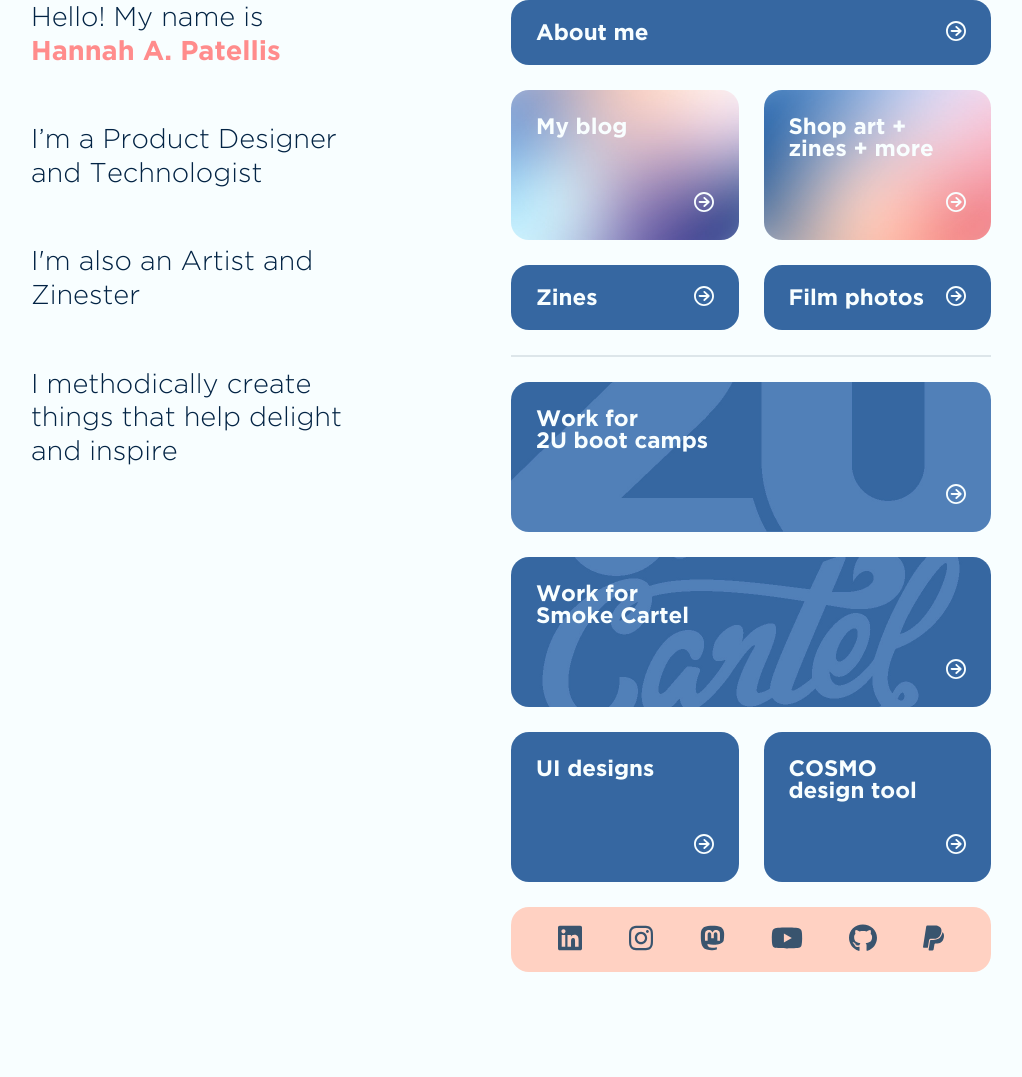
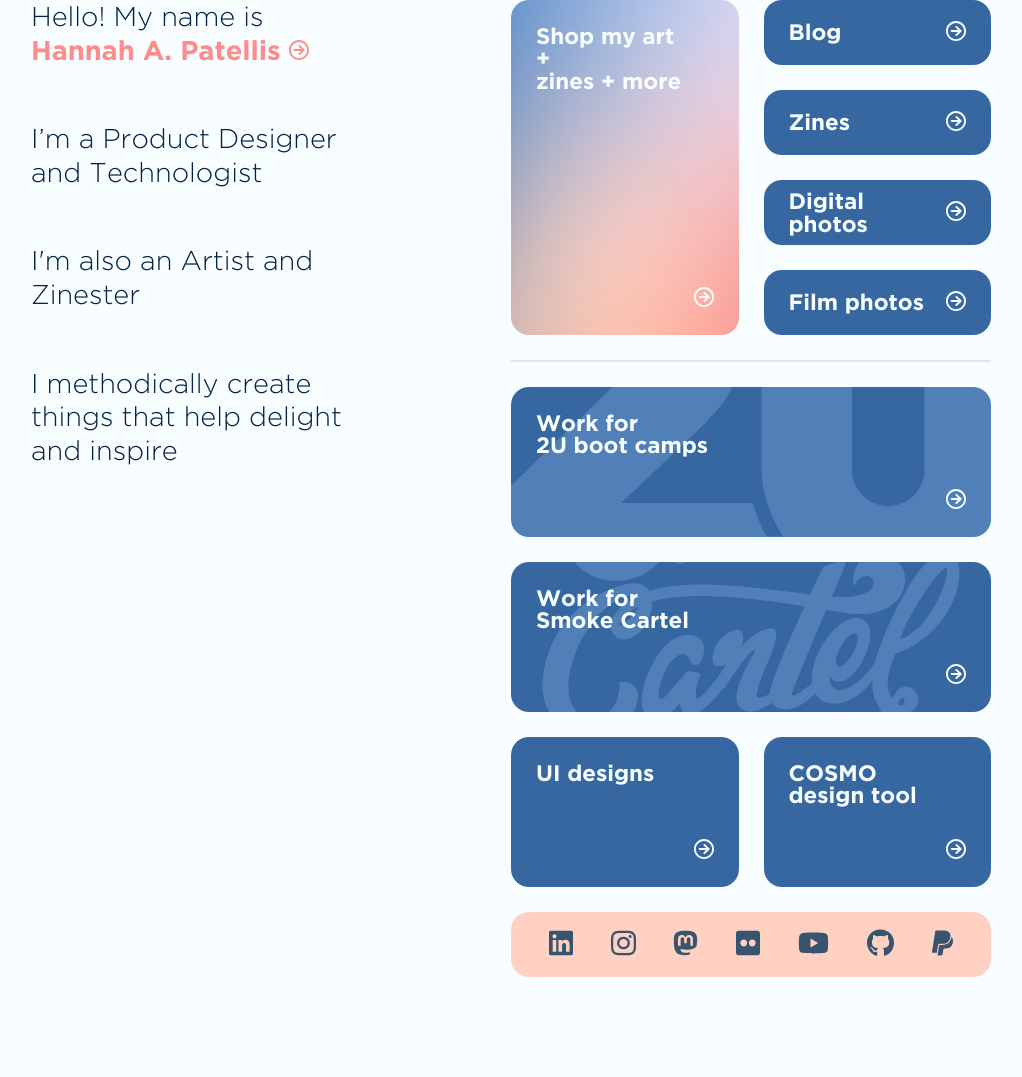
Before and after one commit to hannahpatellis/hannahap, a PHP site: page / in a window 1280 px wide. Shown: the part 232-1309 px from the top of the page, without its empty margins (129-1151 px from the left). Before the commit the page ends 1204 px from the top, so only its background shows below. Run offline with PHP 8.4, Linux system fonts and the light colour scheme.

Commit message:
Rearranged the home page, moved about link, added digital photos

```diff
--- a/about.html
+++ b/about.html
@@ -76,6 +76,9 @@
           <a rel="me" href="https://bitbang.social/@hannahpatellis" title="Hannah Patellis on Mastodon" class="social-icon">
             <img src="assets/img/social/mastodon.svg" alt="Mastodon" height="28px" />
           </a>
+          <a href="https://www.flickr.com/people/198034559@N06/" title="Hannah Patellis on Flickr" class="social-icon">
+            <img src="assets/img/social/flickr.svg" alt="Flickr" height="28px" />
+          </a>
           <a href="https://www.youtube.com/@hannahpatellis" title="Hannah Patellis on YouTube"
             class="social-icon">
             <img src="assets/img/social/youtube.svg" alt="YouTube" height="28px" />
--- a/assets/css/custom.css
+++ b/assets/css/custom.css
@@ -201,15 +201,22 @@ div#banner a.reverse-look:hover {
 .grid-home aside h1:last-child {
   padding-bottom: 0;
 }
+.grid-home aside h1 a {
+  text-decoration: none;
+}
+.grid-home aside h1 a:hover {
+  opacity: 0.7;
+}
 .grid-home section {
   grid-area: section;
   display: grid;
   grid-template-columns: 1fr 1fr;
-  grid-template-rows: 65px 150px 65px 2px 150px 150px 150px 65px;
+  grid-template-rows: 65px 65px 65px 65px 2px 150px 150px 150px 65px;
   grid-template-areas:
-    'about about'
-    'blog shop'
-    'zines film'
+    'shop blog'
+    'shop zines'
+    'shop digital'
+    'shop film'
     'spacer spacer'
     'twou twou'
     'sc sc'
@@ -265,15 +272,18 @@ div#banner a.reverse-look:hover {
   grid-area: blog;
 }
 .grid-home section div.tile-blog {
-  background-image: url('../img/grace_2.jpg');
-  background-position: bottom center;
-  background-size: cover;
-  background-color: transparent;
+  background-color: var(--haip-dblue);
 }
 .grid-home section a.tile-placement-zines {
   grid-area: zines;
 }
 .grid-home section div.tile-zines {
+  background-color: var(--haip-dblue);
+}
+.grid-home section a.tile-placement-digital {
+  grid-area: digital;
+}
+.grid-home section div.tile-digital {
   background-color: var(--haip-dblue);
 }
 .grid-home section a.tile-placement-film {
--- a/index.html
+++ b/index.html
@@ -28,30 +28,30 @@
         <a href="/" title="Home"><img src="assets/img/logo.svg" alt="Hannah A. Patellis logo" width="120px" /></a>
       </header>
       <aside>
-        <h1>Hello! My name is<br /><strong>Hannah A. Patellis</strong></h1>
+        <h1>Hello! My name is<br /><a href="about.html" title="About me"><strong>Hannah A. Patellis</strong> <img src="assets/img/circle-arrow-right-about.svg" alt="More about Hannah" width="20px" /></a></h1>
         <h1>I’m a Product Designer and Technologist</h1>
         <h1>I'm also an Artist and Zinester</h1>
         <h1>I methodically create things that help delight and inspire</h1>
       </aside>
       <section>
-        <a href="about.html" title="About me" class="tile-placement-about">
+        <!-- <a href="about.html" title="About me" class="tile-placement-about">
           <div class="tile tile-sm tile-about">
             <div class="tile-title">About me</div>
             <div class="tile-icon"><img src="assets/img/circle-arrow-right.svg" alt="More about Hannah" width="20px" />
             </div>
           </div>
-        </a>
-        <a href="https://blog.hannahap.com" title="Blog of Hannah A. Patellis" class="tile-placement-blog">
-          <div class="tile tile-lg tile-blog">
-            <div class="tile-title">My blog</div>
-            <div class="tile-icon"><img src="assets/img/circle-arrow-right.svg" alt="Read the blog" width="20px" />
+        </a> -->
+        <a href="https://shop.hannahap.com/" title="Hannah A. Patellis Shop" class="tile-placement-shop">
+          <div class="tile tile-lg tile-shop">
+            <div class="tile-title">Shop my art + <br />zines + more</div>
+            <div class="tile-icon"><img src="assets/img/circle-arrow-right.svg" alt="Browse the shop featuring art and zines" width="20px" />
             </div>
           </div>
         </a>
-        <a href="https://shop.hannahap.com/" title="Hannah A. Patellis Shop" class="tile-placement-shop">
-          <div class="tile tile-lg tile-shop">
-            <div class="tile-title">Shop art + <br />zines + more</div>
-            <div class="tile-icon"><img src="assets/img/circle-arrow-right.svg" alt="Browse the shop featuring art and zines" width="20px" />
+        <a href="https://blog.hannahap.com/" title="Blog of Hannah A. Patellis" class="tile-placement-blog">
+          <div class="tile tile-sm tile-blog">
+            <div class="tile-title">Blog</div>
+            <div class="tile-icon"><img src="assets/img/circle-arrow-right.svg" alt="Read the blog" width="20px" />
             </div>
           </div>
         </a>
@@ -59,6 +59,13 @@
           <div class="tile tile-sm tile-zines">
             <div class="tile-title">Zines</div>
             <div class="tile-icon"><img src="assets/img/circle-arrow-right.svg" alt="Hannah A. Patellis' zine catalog" width="20px" />
+            </div>
+          </div>
+        </a>
+        <a href="https://www.flickr.com/people/198034559@N06/" title="Digital photography by Hannah A. Patellis" class="tile-placement-digital">
+          <div class="tile tile-sm tile-digital">
+            <div class="tile-title">Digital photos</div>
+            <div class="tile-icon"><img src="assets/img/circle-arrow-right.svg" alt="Hannah A. Patellis' digital photography library" width="20px" />
             </div>
           </div>
         </a>
@@ -117,6 +124,9 @@
           <a rel="me" href="https://bitbang.social/@hannahpatellis" title="Hannah Patellis on Mastodon" class="social-icon">
             <img src="assets/img/social/mastodon.svg" alt="Mastodon" height="28px" />
           </a>
+          <a href="https://www.flickr.com/people/198034559@N06/" title="Hannah Patellis on Flickr" class="social-icon">
+            <img src="assets/img/social/flickr.svg" alt="Flickr" height="28px" />
+          </a>
           <a href="https://www.youtube.com/@hannahpatellis" title="Hannah Patellis on YouTube"
             class="social-icon">
             <img src="assets/img/social/youtube.svg" alt="YouTube" height="28px" />
```
Also changed, not shown: assets/img/circle-arrow-right-about.svg (added), assets/img/social/flickr.svg (added).
